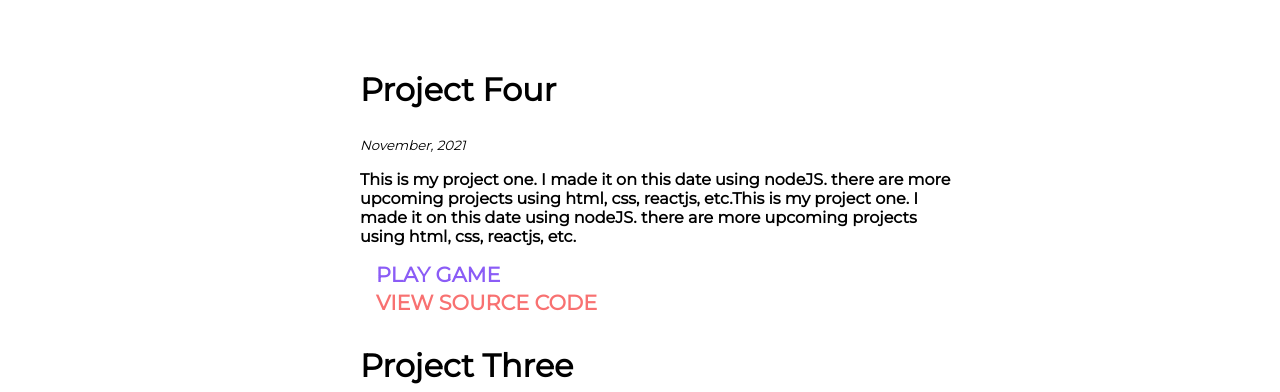
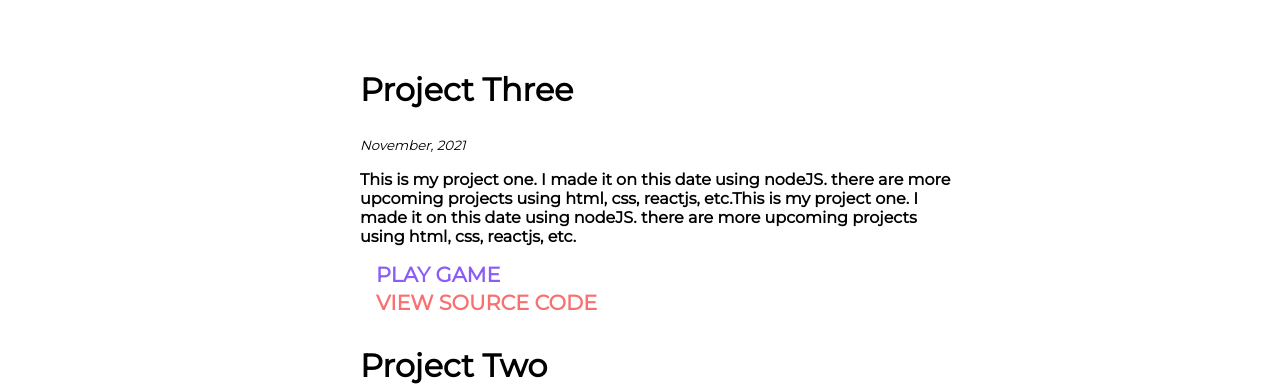
Before and after one commit to Zinal-Patel/My-First-Portfolio, a plain HTML site: page Projects.html in a window 1280 px wide. Shown: the part 408-800 px from the top of the page. Drawn offline with Linux system fonts and the light colour scheme.

Commit message:
Update Projects.html

```diff
--- a/Projects.html
+++ b/Projects.html
@@ -22,15 +22,7 @@
 
 
 <ul class="non-bullets">
-    <li>
-        <div class="center-container">
-            <h2 class="heading-bold">Project Four</h2>
-            <small>November, 2021</small>
-            <p class="project-description">This is my project one. I made it on this date using nodeJS. there are more upcoming projects using html, css, reactjs, etc.This is my project one. I made it on this date using nodeJS. there are more upcoming projects using html, css, reactjs, etc.</p>
-            <a class=" primary-link link" href="/">PLAY GAME</a> <br>
-            <a class=" secondary-link link" href="/">VIEW SOURCE CODE</a>
-        </div>
-    </li>
+
     <li>
         <div class="center-container">
             <h2 class="heading-bold">Project Three</h2>
@@ -53,8 +45,8 @@
             <h2 class="heading-bold">Project One</h2>
             <small>November, 2021</small>
             <p class="project-description">This is my project one. I made it on this date using nodeJS. there are more upcoming projects using html, css, reactjs, etc.This is my project one. I made it on this date using nodeJS. there are more upcoming projects using html, css, reactjs, etc.</p>
-            <a class=" primary-link link" href="/">PLAY GAME</a> <br>
-            <a class=" secondary-link link" href="/">VIEW SOURCE CODE</a>
+            <a class=" primary-link link" href="https://replit.com/@zinalpatel/asdf#index.js" >PLAY GAME</a> <br>
+            <a class=" secondary-link link" href="https://replit.com/@zinalpatel/asdf#index.js/embed=1&ouput=1">VIEW SOURCE CODE</a>
         </div>
     </li>
 </ul>
```
